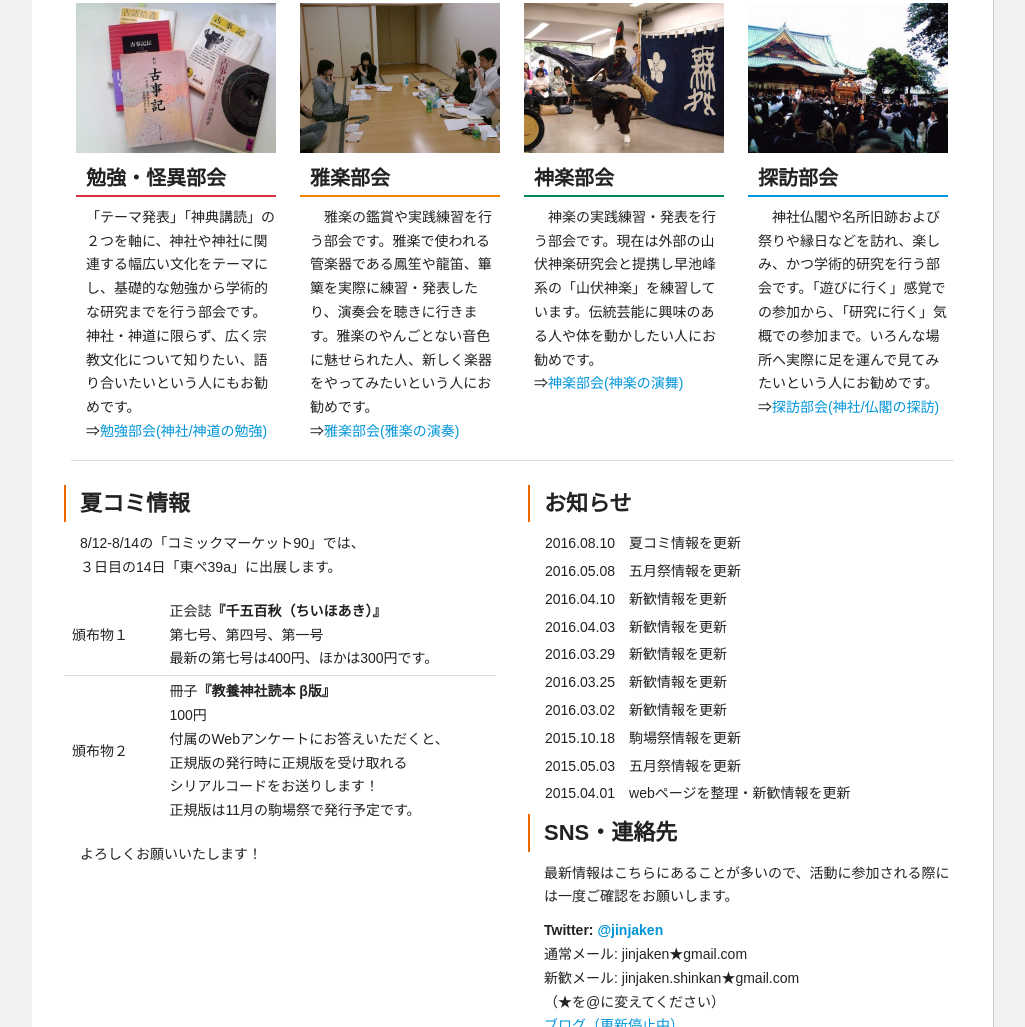
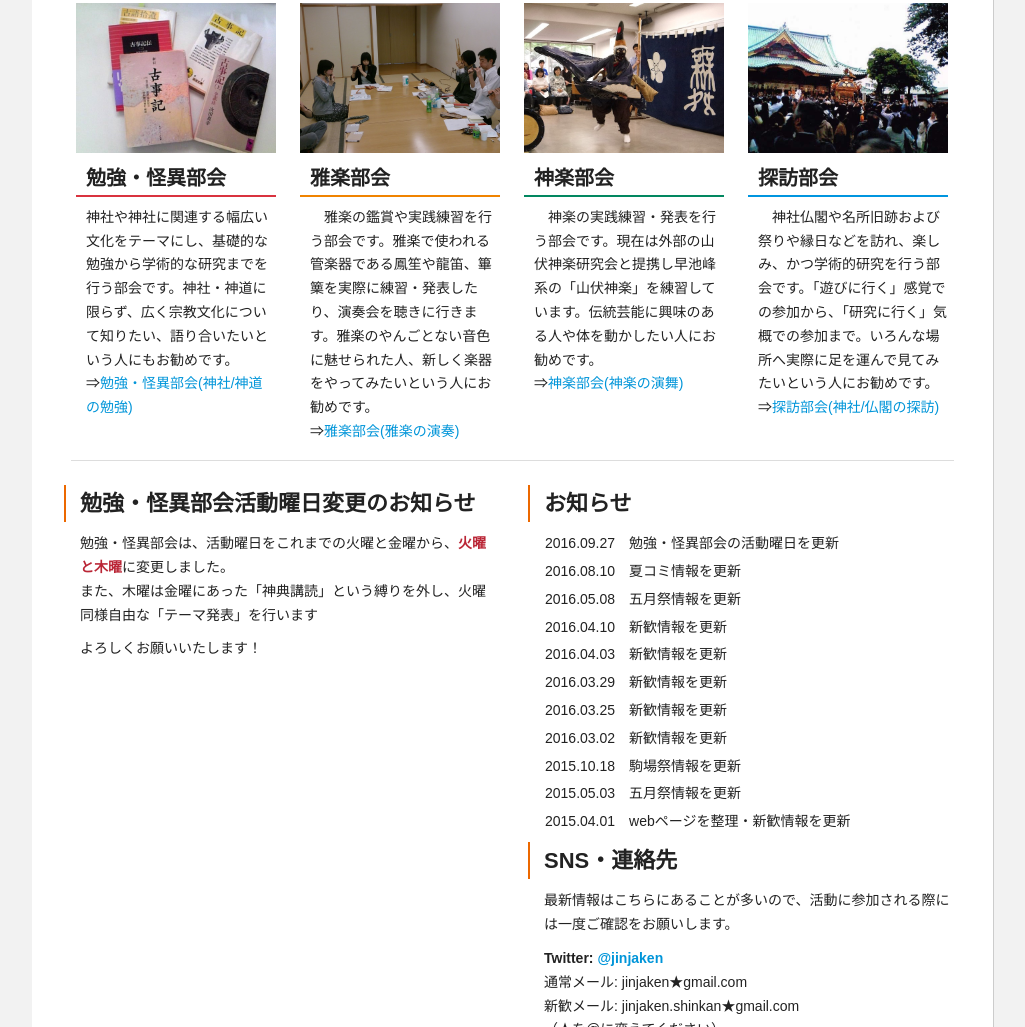
Before and after one commit to jinjaken/website, a plain HTML site: page jinjaken_webroot/index.html in a window 1280 px wide. Shown: the part 472-1499 px from the top of the page, without its empty margins (127-1152 px from the left). Drawn offline with Linux system fonts and the light colour scheme.

Commit message:
20160917_study_THURSDAY

```diff
--- a/jinjaken_webroot/index.html
+++ b/jinjaken_webroot/index.html
@@ -40,7 +40,7 @@
 						<div class="box1">
 							<a href="act-study.html"><img src="img/photo_010.jpg"></a>
 							<h3 class="study"><a href="act-study.html" class="black">勉強・怪異部会</a></h3>
-							<p>「テーマ発表」「神典講読」の２つを軸に、神社や神社に関連する幅広い文化をテーマにし、基礎的な勉強から学術的な研究までを行う部会です。神社・神道に限らず、広く宗教文化について知りたい、語り合いたいという人にもお勧めです。<br>⇒<a href="act-study.html">勉強部会(神社/神道の勉強)</a></p>
+							<p>神社や神社に関連する幅広い文化をテーマにし、基礎的な勉強から学術的な研究までを行う部会です。神社・神道に限らず、広く宗教文化について知りたい、語り合いたいという人にもお勧めです。<br>⇒<a href="act-study.html">勉強・怪異部会(神社/神道の勉強)</a></p>
 						</div>
 						<div class="box1">
 							<a href="act-gagaku.html"><img src="img/gagaku.jpg"></a>
@@ -62,19 +62,15 @@
 				<hr class="separator1">
 				<div class="box2 clearfix">
 					<div class="box3 left">
-						<h2>夏コミ情報</h2>
-						<p>8/12-8/14の「コミックマーケット90」では、<br>３日目の14日「東ぺ39a」に出展します。</p>
-						<table class="wb">
-<tr><td>頒布物１</td><td>正会誌<span class="bold">『千五百秋（ちいほあき）』</span><br>第七号、第四号、第一号<br>最新の第七号は400円、ほかは300円です。</td></tr>
-<tr><td>頒布物２</td><td>冊子<span class="bold">『教養神社読本 β版』</span><br>100円<br>付属のWebアンケートにお答えいただくと、<br>正規版の発行時に正規版を受け取れる<br>シリアルコードをお送りします！<br>正規版は11月の駒場祭で発行予定です。</td></tr>
-
-</table>
-						<p>よろしくお願いいたします！</p>
+						<h2>勉強・怪異部会活動曜日変更のお知らせ</h2>
+						<p>勉強・怪異部会は、活動曜日をこれまでの火曜と金曜から、<span class="red bold">火曜と木曜</span>に変更しました。<br>また、木曜は金曜にあった「神典講読」という縛りを外し、火曜同様自由な「テーマ発表」を行います</p>
+								<p>よろしくお願いいたします！</p>
 					</div>
 					<div class="box3 right">
 						<h2>お知らせ</h2>
 						<div id="newsbox">
 							<ul>
+	<li>2016.09.27　勉強・怪異部会の活動曜日を更新</li>
 	<li>2016.08.10　夏コミ情報を更新</li>
 
 	<li>2016.05.08　五月祭情報を更新</li>
```
Also changed, not shown: jinjaken_webroot/act-study.html (+3 -5 lines).
